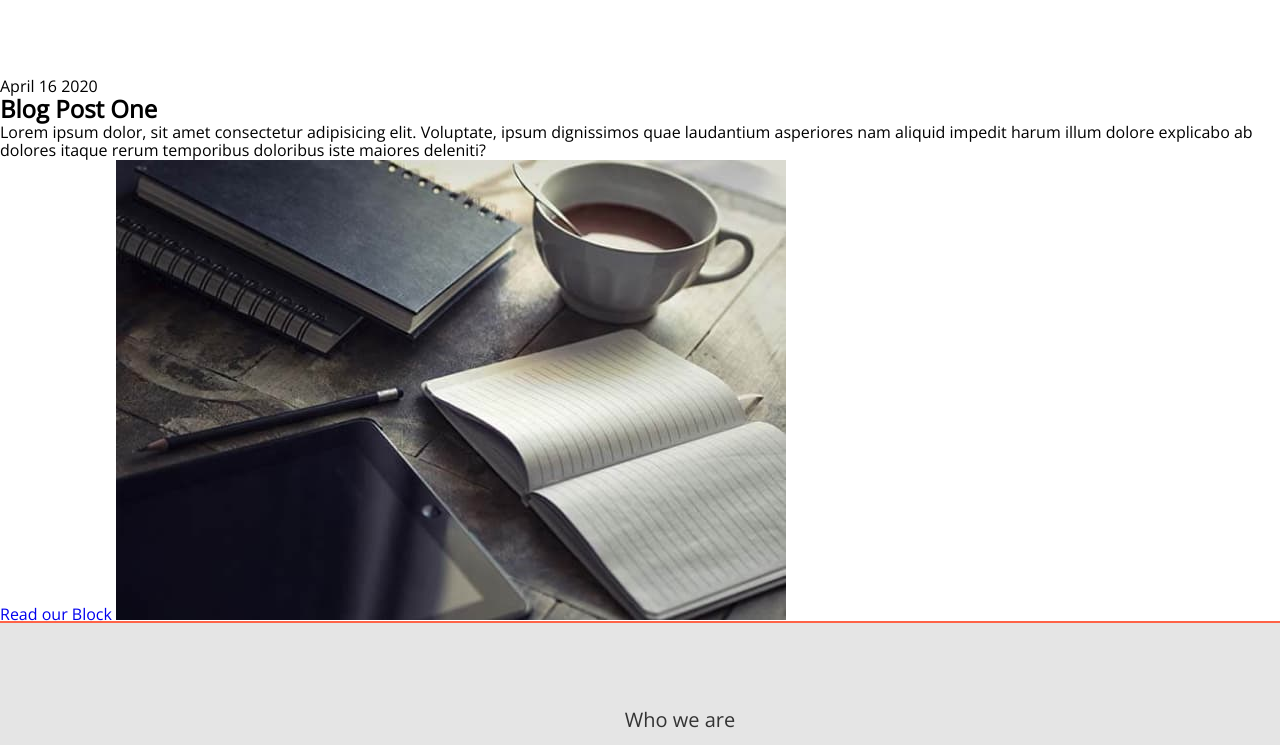
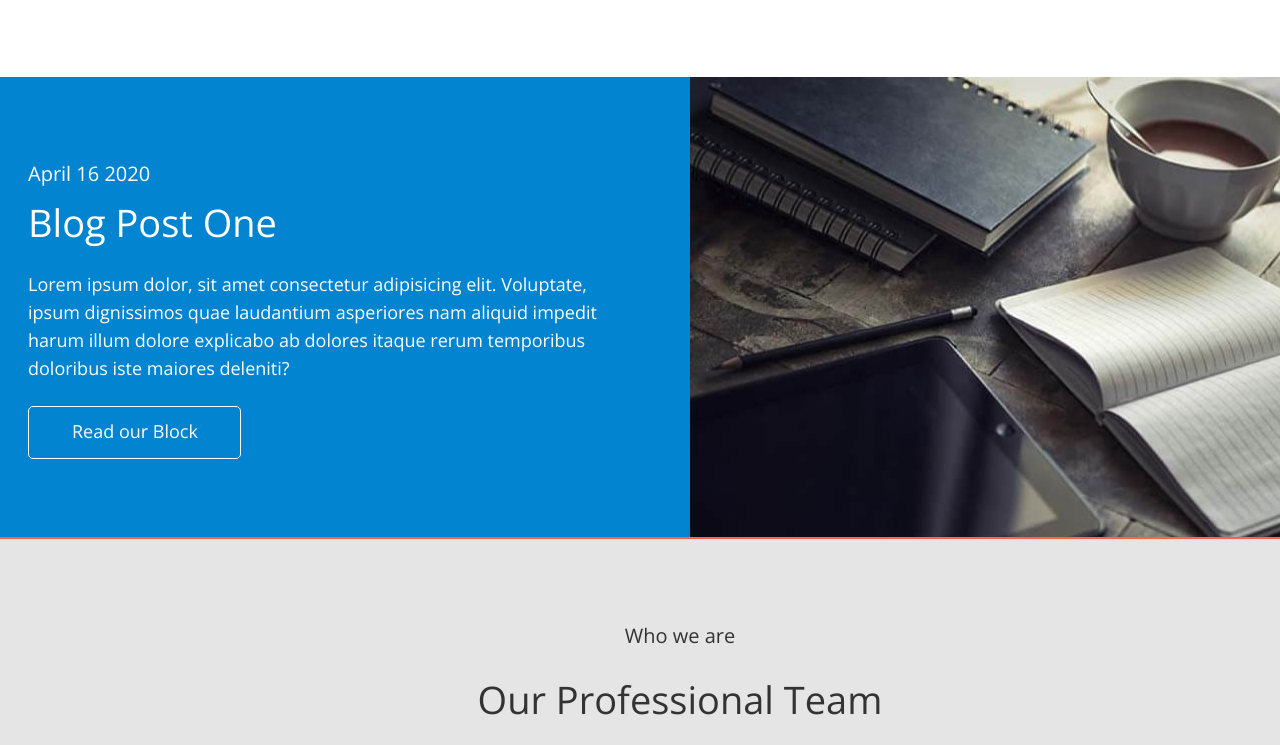
Before and after one commit to kashirin-olexsandr/practice-84-5-6, a plain HTML site: page index.html in a window 1280 px wide. Shown: the part 2106-2851 px from the top of the page. Drawn offline with nearby package versions, Linux system fonts and the light colour scheme.

Commit message:
Complete block-post

```diff
--- a/css/styles.css
+++ b/css/styles.css
@@ -1,14 +1,13 @@
 :root {
 	/* color text */
 	--base-text-color: #ffffff;
-	--secondary-text-color: #E9E9E9;
+	--secondary-text-color: #e9e9e9;
 	--third-text-color: #333333;
 	/* color text*/
-	--base-title-subtitle-color: #E9E9E9;
+	--base-title-subtitle-color: #e9e9e9;
 	--secondary-title-subtitle-color: #333333;
 	/* background or border color*/
-	--base-green-background-color: #28A745;
-
+	--base-green-background-color: #28a745;
 }
 
 body {
@@ -83,7 +82,7 @@ ul {
 	padding: 287px;
 	text-align: center;
 	margin-left: auto;
-	margin-right: auto;
+	margin-right: auto; /* / Задублированая команда . У тебя на контайнере стоит марджин */
 }
 .hero-title {
 	font-weight: 300;
@@ -93,12 +92,12 @@ ul {
 }
 .hero-description {
 	font-size: 22px;
-	line-height: 1,67;
+	line-height: 1, 67;
 	color: var(--secondary-text-color);
 	margin-top: 24px;
 }
 .hero-btn {
-	font-family: 'Open Sans';
+	font-family: "Open Sans";
 	font-style: normal;
 	font-weight: 400;
 	font-size: 18px;
@@ -149,7 +148,7 @@ ul {
 	margin-top: 24px;
 }
 .solutions-btn {
-	font-family: 'Open Sans';
+	font-family: "Open Sans";
 	font-style: normal;
 	font-weight: 400;
 	font-size: 18px;
@@ -182,7 +181,7 @@ ul {
 /* ---------------BUSINESS CASES SECTION------------- */
 
 .business {
-
+	/*  Пустые классы должны быть закоментированы */
 }
 
 .business-container {
@@ -200,12 +199,11 @@ ul {
 	line-height: 1.65;
 	text-align: center;
 	color: var(--secondary-title-subtitle-color);
-
 }
 .dusiness-title {
 	font-weight: 300;
 	font-size: 38px;
-	line-height: 1,26;
+	line-height: 1, 26;
 	text-align: center;
 	color: var(--secondary-title-subtitle-color);
 	margin-top: 24;
@@ -231,14 +229,61 @@ ul {
 	flex-basis: calc((100% - 42) / 3);
 }
 
+/* -------------------- BLOG POST ------------------- */
 
+.post-page {
+	color: #ffffff;
+}
+.post-page-container {
+	display: flex;
+}
 
-/* -------------------- BLOG POST ------------------- */
+.post-wrapper {
+	background-color: #0284d0;
+	padding: 80px 56px 80px 28px;
+}
+.post-subtitle {
+	font-size: 20px;
+	line-height: 1.65;
+
+	color: #ffffff;
+}
+.post-title {
+	margin-top: 9px;
+
+	font-weight: 300;
+	font-size: 38px;
+	line-height: 1.26;
+}
+.post-text {
+	margin-top: 23px;
+
+	font-size: 18px;
+	line-height: 1.56;
+}
+.post-button {
+	min-width: 196px;
+	margin-top: 24px;
+
+	background-color: #0284d0;
+	border-radius: 5px;
+	border: 1px solid var(--base-text-color);
+}
+.post-link {
+	display: inline-block;
+	text-decoration: none;
+	font-size: 18px;
+	line-height: 1.55;
+	color: #ffffff;
+	padding: 10px 36px 11px 37px;
+}
+.post-img {
+	display: block;
+}
 
 /* ------------------- TEAM SECTION ----------------- */
 .team {
-	background: #E5E5E5;
-
+	background: #e5e5e5;
 }
 .team-container {
 	outline: 2px solid tomato;
@@ -276,7 +321,7 @@ ul {
 }
 /* ---------------- CALLBACK SECTION ----------------- */
 .callback {
-	background: #F4F4F4;
+	background: #f4f4f4;
 }
 .callback-container {
 	display: flex;
@@ -289,7 +334,7 @@ ul {
 .callback-title {
 	font-weight: 300;
 	font-size: 38px;
-	line-height: 1,26px;
+	line-height: 1, 26px;
 	color: var(--secondary-title-subtitle-color);
 }
 .callback-name {
@@ -297,8 +342,8 @@ ul {
 	align-items: flex-end;
 	height: 40px;
 	min-width: 620px;
-	background: #FFFFFF;
-	border: 1px solid #F5F5F5;
+	background: #ffffff;
+	border: 1px solid #f5f5f5;
 	border-radius: 0px;
 	margin-top: 32px;
 	font-size: 18px;
@@ -310,8 +355,8 @@ ul {
 	align-items: flex-end;
 	height: 40px;
 	min-width: 620px;
-	background: #FFFFFF;
-	border: 1px solid #F5F5F5;
+	background: #ffffff;
+	border: 1px solid #f5f5f5;
 	border-radius: 0px;
 	margin-top: 32px;
 	font-size: 18px;
@@ -325,7 +370,7 @@ ul {
 	border: 1px solid var(--base-green-background-color);
 	border-radius: 5px;
 	padding: 8px 295px;
-	font-family: 'Open Sans';
+	font-family: "Open Sans";
 	font-style: normal;
 	font-weight: 400;
 	font-size: 18px;
@@ -352,5 +397,5 @@ ul {
 	font-size: 18px;
 	line-height: 1.56;
 	text-align: center;
-	color: #FFFFFF;
+	color: #ffffff;
 }
--- a/index.html
+++ b/index.html
@@ -8,7 +8,10 @@
 		<link rel="preconnect" href="https://fonts.googleapis.com" />
 		<link rel="preconnect" href="https://fonts.gstatic.com" crossorigin />
 		<link href="https://fonts.googleapis.com/css2?family=Open+Sans:wght@300;400&display=swap" rel="stylesheet" />
-		<link rel="stylesheet" href="https://cdnjs.cloudflare.com/ajax/libs/modern-normalize/1.1.0/modern-normalize.min.css"/>
+		<link
+			rel="stylesheet"
+			href="https://cdnjs.cloudflare.com/ajax/libs/modern-normalize/1.1.0/modern-normalize.min.css"
+		/>
 		<link rel="stylesheet" href="./css/styles.css" />
 	</head>
 	<body>
@@ -52,7 +55,8 @@
 						<p class="solutions-text"
 							>Lorem ipsum dolor, sit amet consectetur adipisicing elit. Voluptate, ipsum dignissimos quae laudantium
 							asperiores nam aliquid impedit harum illum dolore explicabo ab dolores itaque rerum temporibus doloribus
-							iste maiores deleniti?</p>
+							iste maiores deleniti?</p
+						>
 						<button class="solutions-btn" type="button">Read More</button>
 					</div>
 				</div>
@@ -78,16 +82,24 @@
 			</section>
 			<!------------------- /BUSINESS CASES SECTION ------------------>
 			<!--------------------------- BLOG POST ------------------------>
-			<section>
-				<p>April 16 2020</p>
-				<h2>Blog Post One</h2>
-				<p
+			<section class="post-page">
+				<div class="container">
+					<div class="post-page-container">
+						<div class="post-wrapper">
+							<p class="post-subtitle">April 16 2020</p>
+							<h2 class="post-title">Blog Post One</h2>
+							<p class="post-text"
 								>Lorem ipsum dolor, sit amet consectetur adipisicing elit. Voluptate, ipsum dignissimos quae laudantium
-					asperiores nam aliquid impedit harum illum dolore explicabo ab dolores itaque rerum temporibus doloribus iste
-					maiores deleniti?
+								asperiores nam aliquid impedit harum illum dolore explicabo ab dolores itaque rerum temporibus doloribus
+								iste maiores deleniti?
 							</p>
-				<a href="#">Read our Block</a>
-				<img src="./image/blockpost.jpg" alt="post" />
+							<button class="post-button" type="button" href="#"
+								><a class="post-link" href="">Read our Block</a></button
+							>
+						</div>
+						<img class="post-img" src="./image/blockpost.jpg" alt="post" />
+					</div>
+				</div>
 			</section>
 			<!--------------------------- /BLOG POST ------------------------>
 			<!-------------------------- TEAM SECTION ----------------------->
@@ -96,48 +108,65 @@
 					<p class="team-subtitle">Who we are</p>
 					<h2 class="team-title">Our Professional Team</h2>
 					<p class="team-description">Lorem ipsum dolor sit amet consectetur adipisicing elit. Architecto, sapiente!</p>
-					<di>
+					<div>
 						<ul class="team-list">
 							<li class="team-card">
-								<img class="team-card-img" src="./image/John-Doe-foto-min.jpg" alt="fohn-doe-foto" width="422" height="286" />
+								<img
+									class="team-card-img"
+									src="./image/John-Doe-foto-min.jpg"
+									alt="fohn-doe-foto"
+									width="422"
+									height="286"
+								/>
 								<h3 class="team-card-title">John Doe</h3>
 								<p class="team-card-text">President</p>
 							</li>
 							<li class="team-card">
-								<img class="team-card-img" src="./image/Jane-Doe-foto-min.jpg" alt="jane-doe-foto" width="422" height="286" />
+								<img
+									class="team-card-img"
+									src="./image/Jane-Doe-foto-min.jpg"
+									alt="jane-doe-foto"
+									width="422"
+									height="286"
+								/>
 								<h3 class="team-card-title">Jane Doe</h3>
 								<p class="team-card-text">Vice President</p>
 							</li>
 							<li class="team-card">
-								<img class="team-card-img" src="./image/Steve-Smith-foto-min.jpg" alt="steve-smith-foto" width="422" height="286" />
+								<img
+									class="team-card-img"
+									src="./image/Steve-Smith-foto-min.jpg"
+									alt="steve-smith-foto"
+									width="422"
+									height="286"
+								/>
 								<h3 class="team-card-title">Steve Smith</h3>
 								<p class="team-card-text">Marketing Head</p>
 							</li>
-
 						</ul>
-				</di >
+					</div>
 				</div>
 			</section>
 			<!------------------------- /TEAM SECTION ----------------------->
 			<!------------------------ CALLBACK SECTION --------------------->
-			<section class="callback">
+			<!-- <section class="callback">
 				<div class="container callback-container">
 					<img class="callback-img" src="./image/foto-callback.jpg" alt="foto-callback" width="670" height="454">
 					<div class="callback-content">
 						<h2 class="callback-title">Request Callback</h2>
-						<p class="callback-name">Enter your name</p>
+						<p class="callback-name">Enter your name</p>			////// Не правильно сверстаный блок.
 						<p class="callback-email">Enter email*</p>
 						<button class="callback-btn" type="button">Send</button>
 					</div>
 				</div>
-			</section>
+			</section> -->
 			<!----------------------- /CALLBACK SECTION --------------------->
 		</main>
 		<!---------------------------- FOOTER SECTION ----------------------->
 		<footer class="footer">
 			<div class="container footer-container">
 				<p class="footer-text">Copyright&copy 2021 - FinanceLedger</p>
-			</div >
+			</div>
 		</footer>
 		<!--------------------------- /FOOTER SECTION ----------------------->
 	</body>
```
Lines whose indentation alone changed are shown as unchanged.
